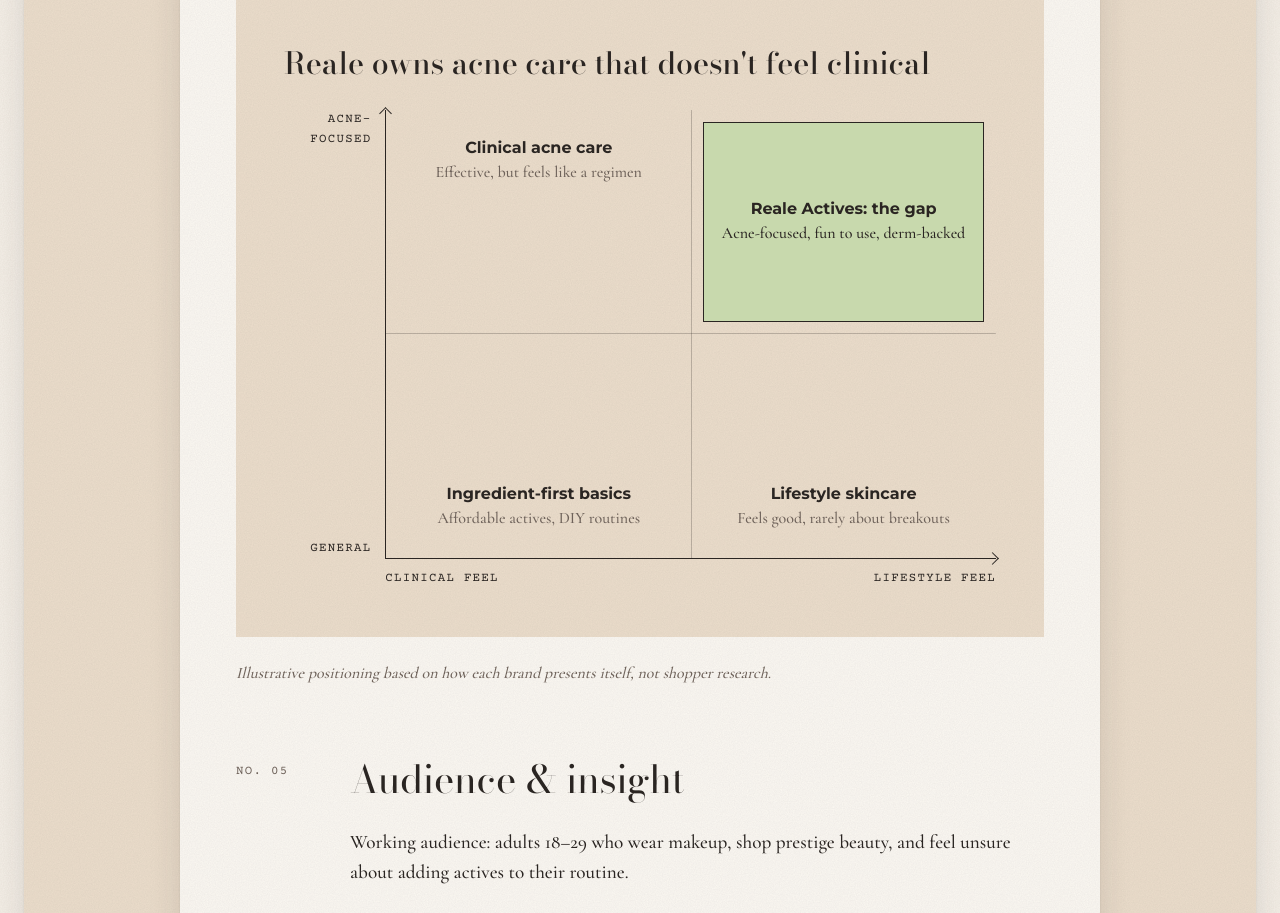
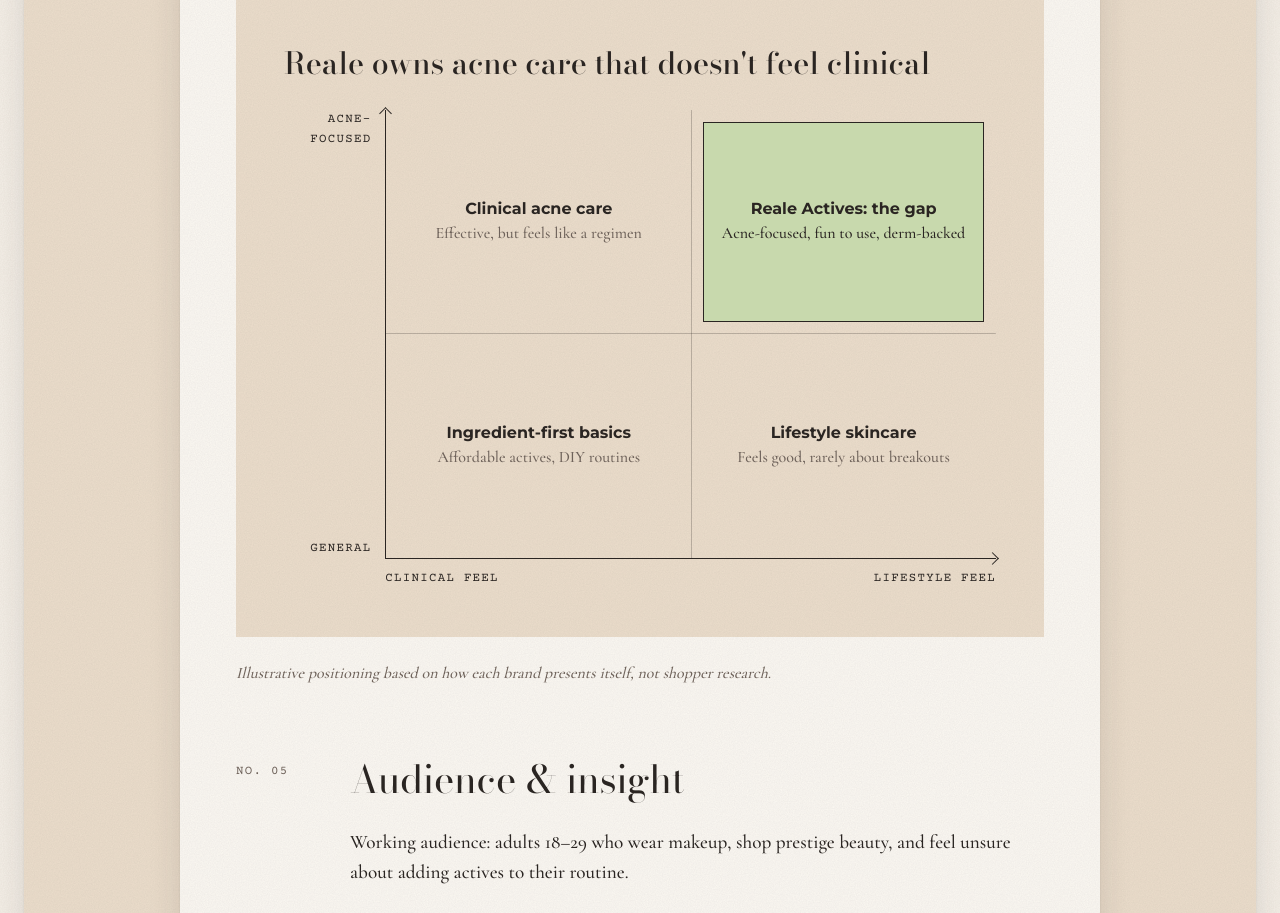
Before and after one commit to parishoffman/portfolio, a Next.js app: page /projects/reale-sephora in a window 1280 px wide. Shown: the part 3860-4773 px from the top of the page. Built offline with nearby package versions, Linux system fonts and the light colour scheme.

Commit message:
changed formating of quad map on the white space

```diff
--- a/app/globals.css
+++ b/app/globals.css
@@ -787,11 +787,7 @@
 }
 .quadrant-zones strong { font-family: var(--sans); font-weight: 700; font-size: 1rem; line-height: 1.25; }
 .quadrant-zones span { color: var(--muted); font-size: 1rem; line-height: 1.35; }
-/* Labels sit toward the outer edges, leaving the middle of each zone for brand dots */
-.quadrant-zones li:nth-child(-n + 2) { justify-content: flex-start; }
-.quadrant-zones li:nth-child(n + 3) { justify-content: flex-end; }
 .quadrant-zones .is-highlight {
-  justify-content: center !important;
   background-color: var(--sage-deep);
   border: 1px solid var(--ink);
 }
```
